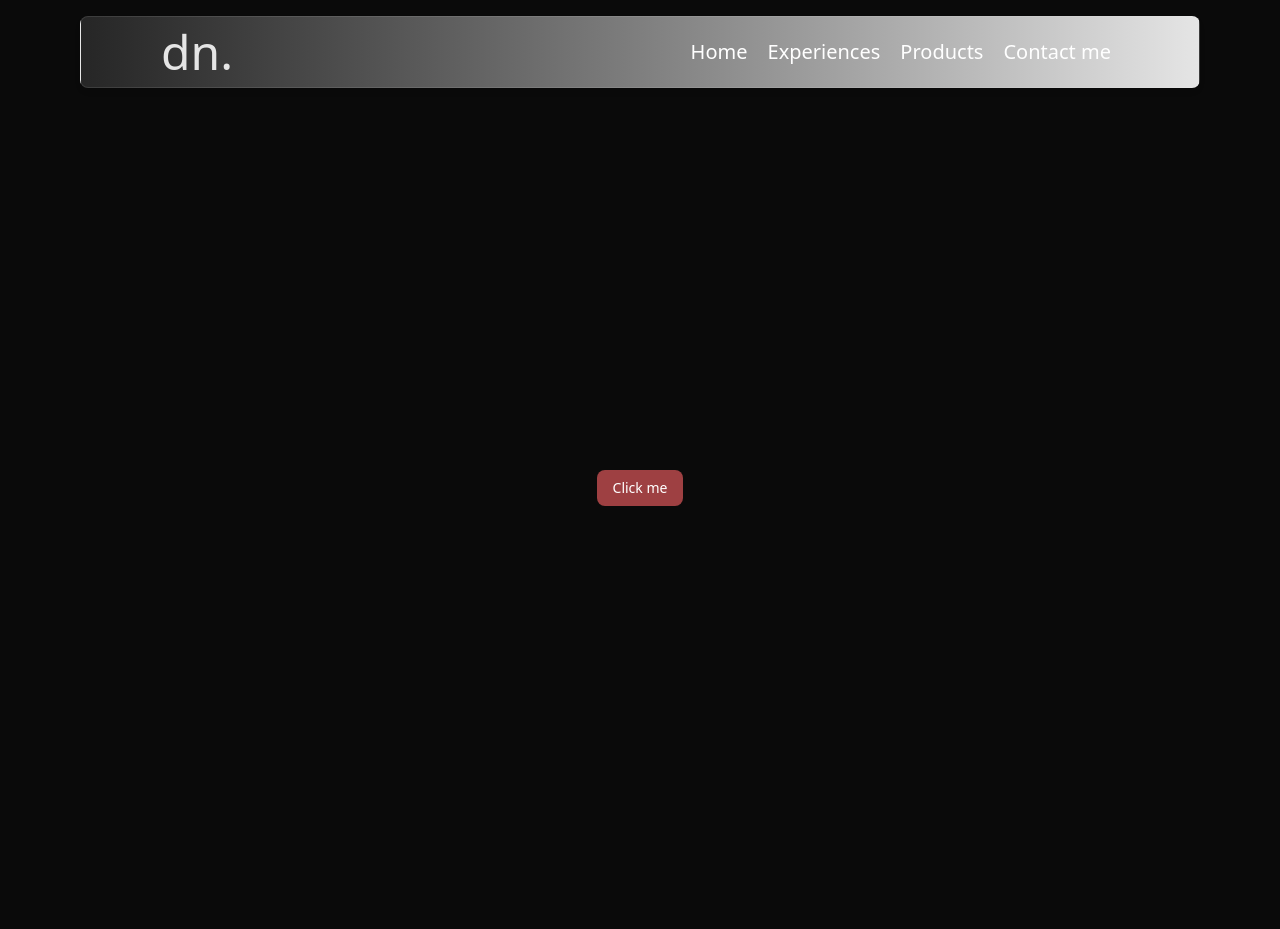
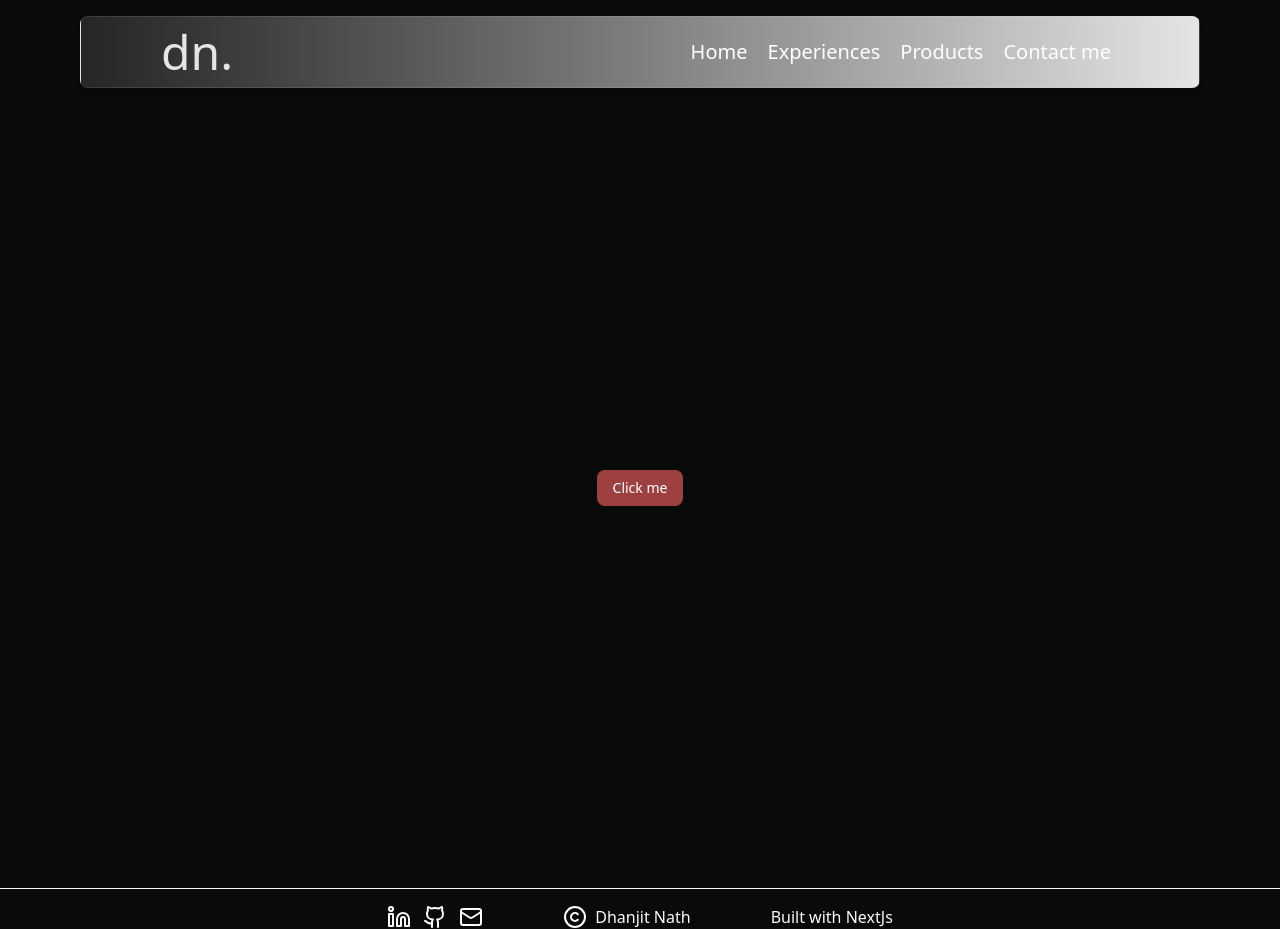
Before and after one commit to developerDhanjit/portfolio, a Next.js app: page / in a window 1280 px wide. Before the commit the page ends 888 px from the top, so only its background shows below. Built offline with nearby package versions, Linux system fonts and the light colour scheme.

Commit message:
add footer

```diff
--- a/src/app/layout.tsx
+++ b/src/app/layout.tsx
@@ -2,6 +2,7 @@ import type { Metadata } from "next";
 import { Geist, Geist_Mono } from "next/font/google";
 import "./globals.css";
 import Navbar from "@/components/Navbar";
+import Footer from "@/components/Footer";
 
 const geistSans = Geist({
   variable: "--font-geist-sans",
@@ -31,6 +32,7 @@ export default function RootLayout({
       >
         <Navbar/>
         {children}
+        <Footer/>
       </body>
     </html>
     </>
--- /dev/null
+++ b/src/components/Footer.tsx
@@ -0,0 +1,25 @@
+"use client";
+import { Linkedin, Github, Mail, Copyright  } from 'lucide-react';
+import React from "react";
+
+export default function Footer() {
+
+    return (
+        <div className="w-full flex border-t border-foreground pt-4 justify-center gap-20 items-center">
+            <div className="footer-left flex gap-3">
+                <Linkedin className='cursor-pointer'/>
+                <Github className='cursor-pointer' />
+                <Mail className='cursor-pointer' />
+            </div>
+            <div className="footer-middle flex gap-2 ">
+                <Copyright />
+                Dhanjit Nath
+            </div>
+            <div className="footer-right" >
+                Built with {" "}
+                <a href="https://nextjs.org" target='_blank' className='hover:text-accent-foreground'>NextJs</a>
+            </div>
+        </div>
+    )
+
+}
```
